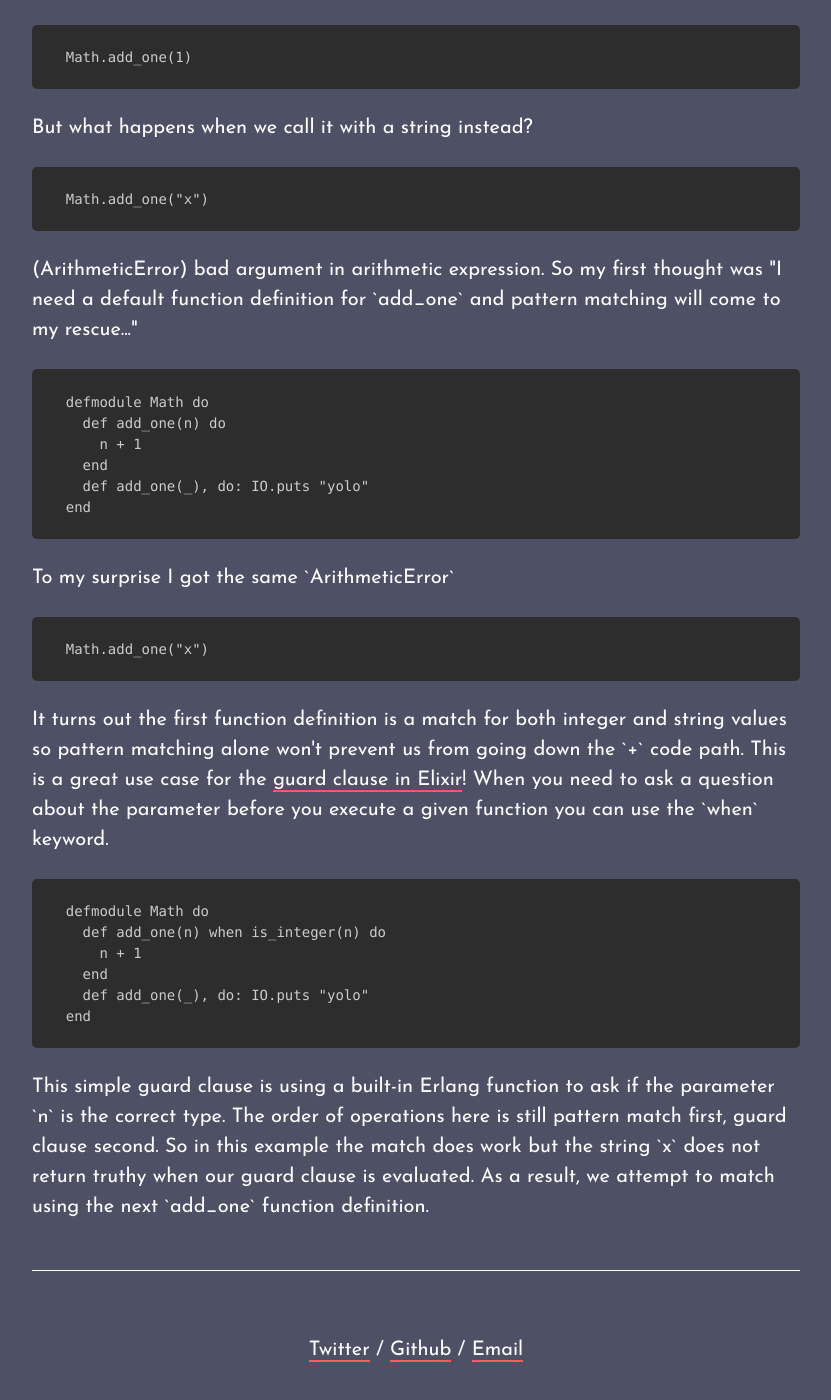
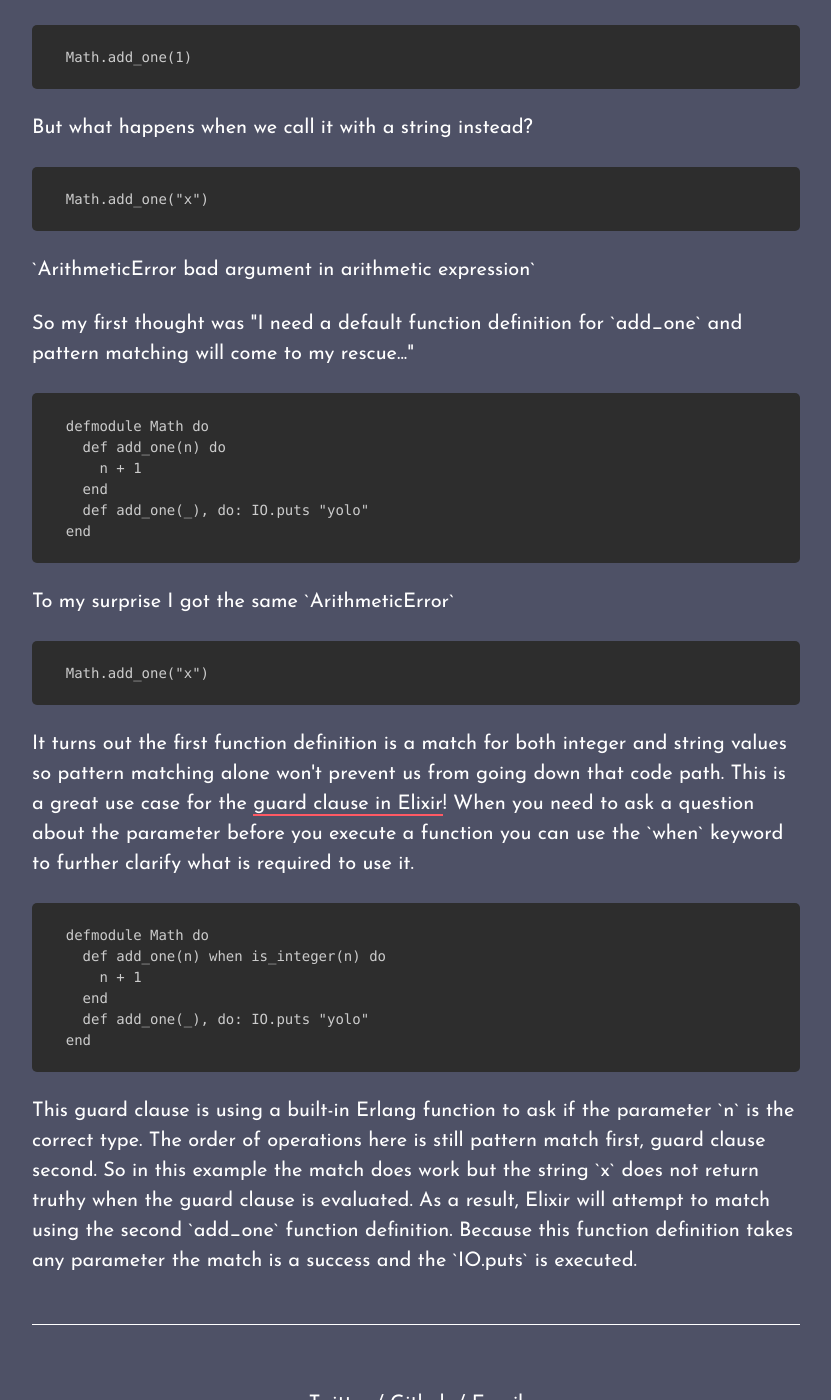
Before and after one commit to toranb/toranb.github.io, a Jekyll site: the page built from _posts/2018-10-01-guard-clauses-in-elixir.html, in a window 1280 px wide and 1400 px high, scrolled down 669 px. Shown: the whole window, without its empty margins (224-1055 px from the left). Built offline with Jekyll 4.4.1, drawn with Linux system fonts in a browser that asks for light colours; Markdown is read by kramdown in place of the engine named in the settings; some of the changed text lies outside the part shown.

Commit message:
reword the guard clause post a little

```diff
--- a/_posts/2018-10-01-guard-clauses-in-elixir.html
+++ b/_posts/2018-10-01-guard-clauses-in-elixir.html
@@ -36,7 +36,9 @@ categories: blog archive
   </pre>
 </div>
 
-<p>(ArithmeticError) bad argument in arithmetic expression. So my first thought was "I need a default function definition for `add_one` and pattern matching will come to my rescue..."</p>
+<p>`ArithmeticError bad argument in arithmetic expression`</p>
+
+<p>So my first thought was "I need a default function definition for `add_one` and pattern matching will come to my rescue..."</p>
 
 <div class="highlight" data-language="elixir">
   <pre class="language-elixir">
@@ -57,7 +59,7 @@ categories: blog archive
   </pre>
 </div>
 
-<p>It turns out the first function definition is a match for both integer and string values so pattern matching alone won't prevent us from going down the `+` code path. This is a great use case for the <a href="https://keathley.io/2016/04/09/elixir-guard-clauses.html">guard clause in Elixir</a>! When you need to ask a question about the parameter before you execute a given function you can use the `when` keyword.</p>
+<p>It turns out the first function definition is a match for both integer and string values so pattern matching alone won't prevent us from going down that code path. This is a great use case for the <a href="https://keathley.io/2016/04/09/elixir-guard-clauses.html">guard clause in Elixir</a>! When you need to ask a question about the parameter before you execute a function you can use the `when` keyword to further clarify what is required to use it.</p>
 
 <div class="highlight" data-language="elixir">
   <pre class="language-elixir">
@@ -70,4 +72,4 @@ categories: blog archive
   </pre>
 </div>
 
-<p>This simple guard clause is using a built-in Erlang function to ask if the parameter `n` is the correct type. The order of operations here is still pattern match first, guard clause second. So in this example the match does work but the string `x` does not return truthy when our guard clause is evaluated. As a result, we attempt to match using the next `add_one` function definition.</p>
+<p>This guard clause is using a built-in Erlang function to ask if the parameter `n` is the correct type. The order of operations here is still pattern match first, guard clause second. So in this example the match does work but the string `x` does not return truthy when the guard clause is evaluated. As a result, Elixir will attempt to match using the second `add_one` function definition. Because this function definition takes any parameter the match is a success and the `IO.puts` is executed.</p>
```
Also changed, not shown: other parts of _posts/2018-10-01-guard-clauses-in-elixir.html (+1 -1 lines).
